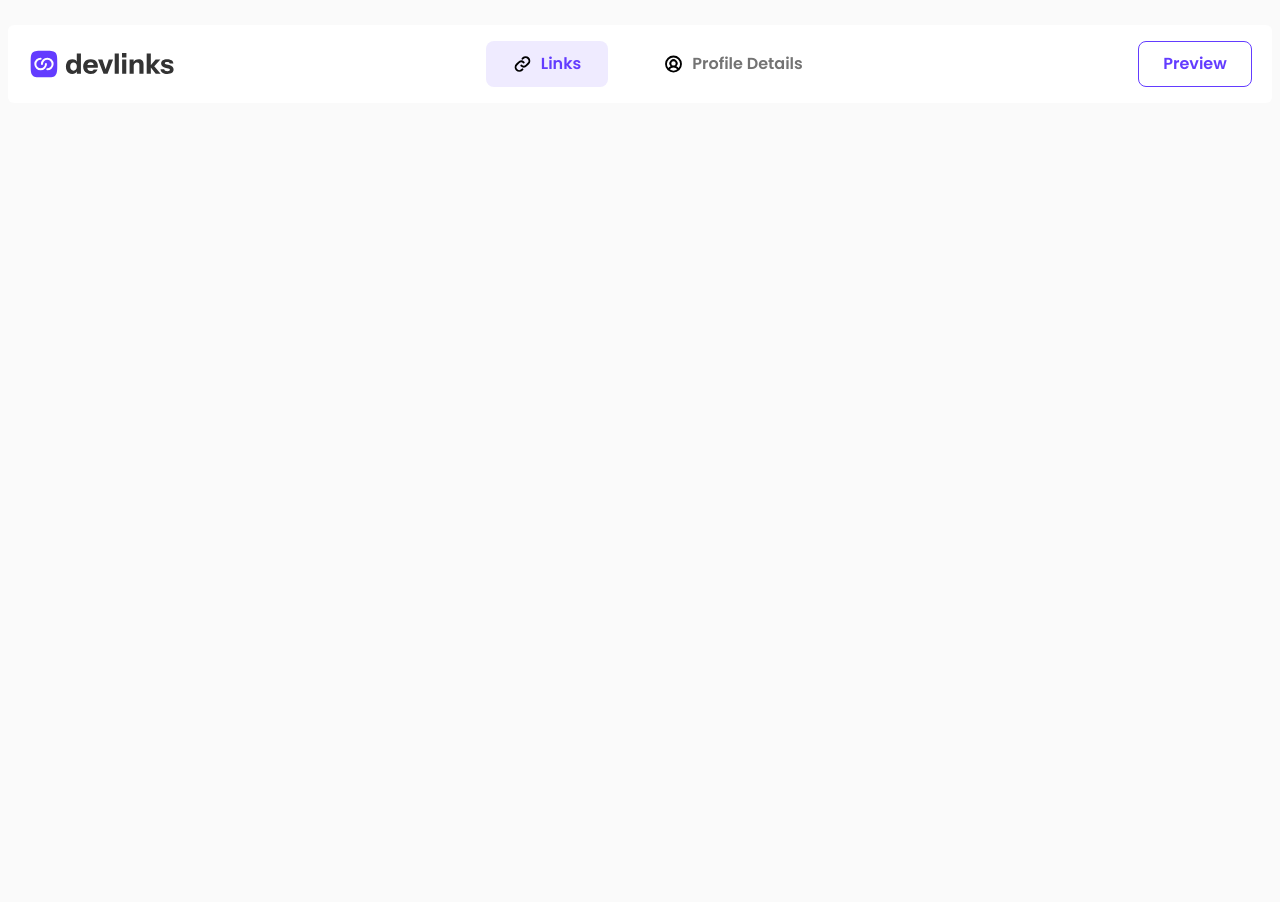
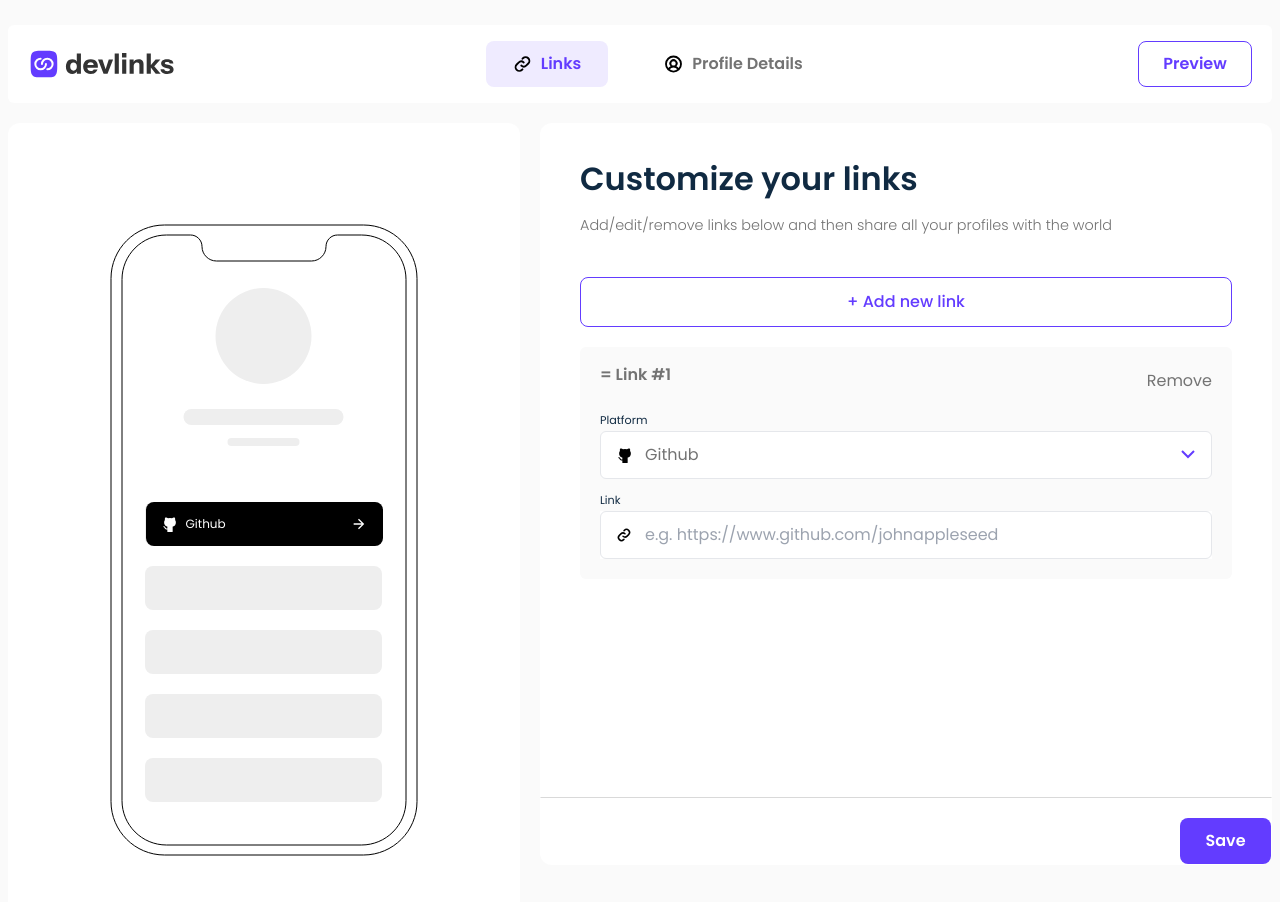
Before and after one commit to sandro21-glitch/link-sharing-app, a React (Vite) app: page /#/account in a window 1280 px wide. Shown: the top 902 px of the page. Before the commit the page ends 800 px from the top, so only its background shows below. Built offline with nearby package versions, Linux system fonts and the light colour scheme.

Commit message:
refactor: Simplify Account component with separate state for currentPage

```diff
--- a/src/pages/Account.tsx
+++ b/src/pages/Account.tsx
@@ -1,13 +1,12 @@
-import { Outlet } from "react-router-dom";
+import { useState } from "react";
+import AccountPage from "../features/account/AccountPage";
 import AccountNav from "../ui/AccountNav";
-import { useState } from "react";
 const Account = () => {
-  const [currentPage, setCurrentPage] = useState("links");
-
+  const [currPage, setCurrPage] = useState("links");
   return (
     <main className="section-center py-[25px]">
-      <AccountNav />
-      <Outlet context={[currentPage, setCurrentPage]} />
+      <AccountNav currPage={currPage} setCurrPage={setCurrPage} />
+      <AccountPage currPage={currPage} />
     </main>
   );
 };
```
